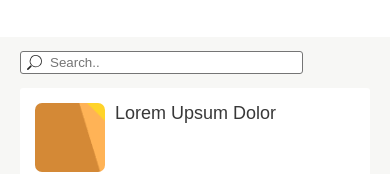
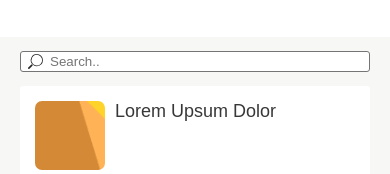
Before and after one commit to dburdyga/entry-testing, a website: page 1. page-from-jpeg/index.html in a window 390 px wide. Shown: the part 1079-1253 px from the top of the page. Drawn offline with Linux system fonts and the light colour scheme.

Commit message:
search bar change

```diff
--- a/1. page-from-jpeg/css/footer.css
+++ b/1. page-from-jpeg/css/footer.css
@@ -1,7 +1,6 @@
 footer {
     background:#f7f7f5;
     color:#383838;
-
 }
 
 .container {
@@ -20,8 +19,7 @@
 }
 
 .search__bar {
-    max-width: 100%;
-    height: 19px;
+    height: 21px;
     border-radius: 3px;
     box-shadow: none;
     outline: 0;
@@ -32,10 +30,8 @@
 .search__image {
     width: 17px;
     position: absolute;
-    padding: 3px 6px;
+    padding: 4px 7px;
 }
-
-
 
 @media screen and (max-width: 769px) {
     .footer__head {
@@ -49,11 +45,18 @@
          display: none;
      }
      .search {
+        position: relative;
+        width: 100%;
         margin-top: 14px;
         margin-bottom: 14px;
         padding: 0px;
      }
      .search__bar {
-        width: 250px;
+        width: 100%;
+        height: 21px;
+        box-sizing: border-box;
+     }
+     .search__image {
+        padding: 2px 7px;
      }
 }
--- a/1. page-from-jpeg/index.html
+++ b/1. page-from-jpeg/index.html
@@ -9,6 +9,7 @@
     <meta content="width=device-width, initial-scale=1" name="viewport">
     <meta content="ie=edge" http-equiv="x-ua-compatible">
     <link rel="stylesheet" href="./css/main.css">
+    <link rel="shortcut icon" href="./img/task.ico" type="image/x-icon">
   </head>
   <body>
     <header class="header"></header>
```
Also changed, not shown: 1. page-from-jpeg/img/task.ico (added).
